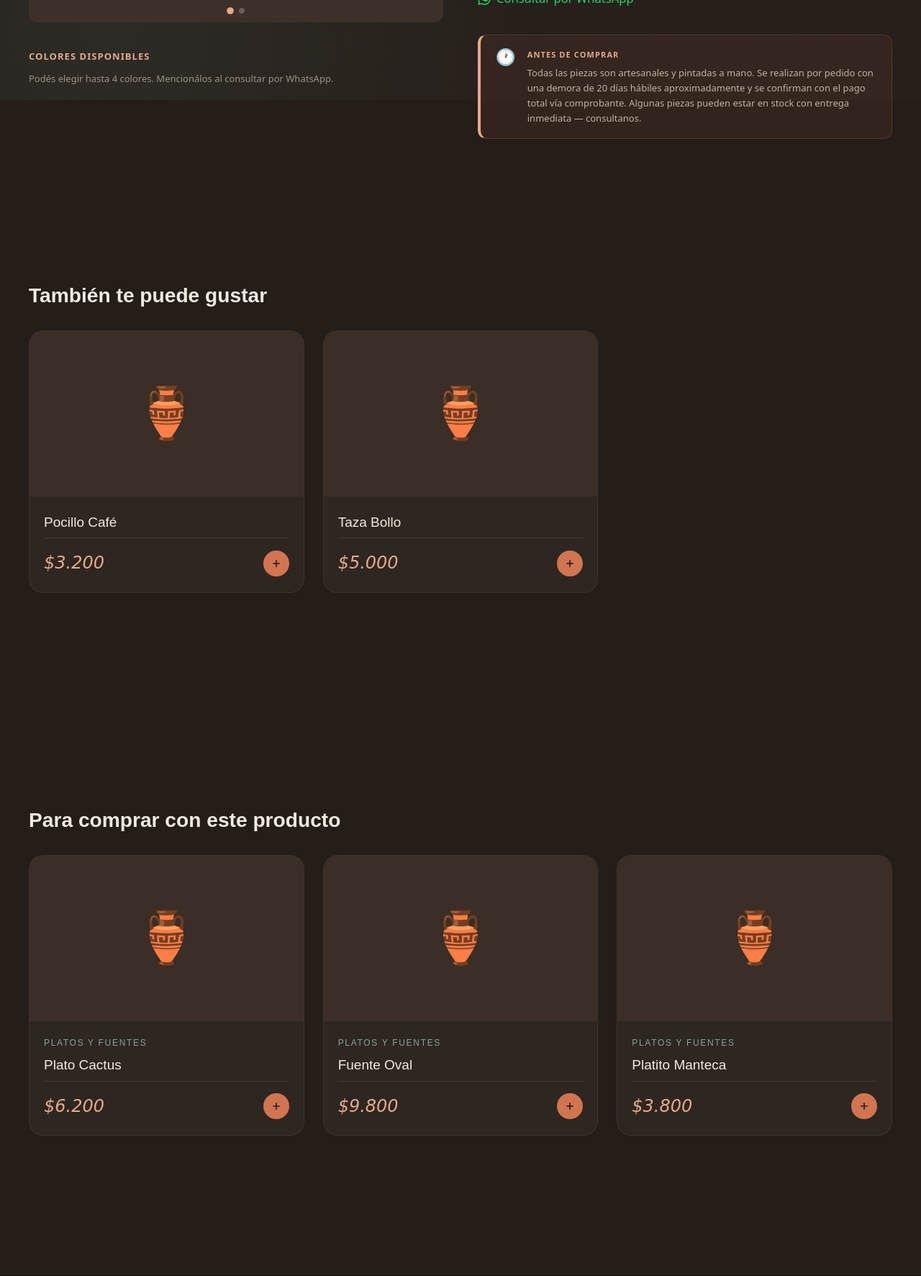
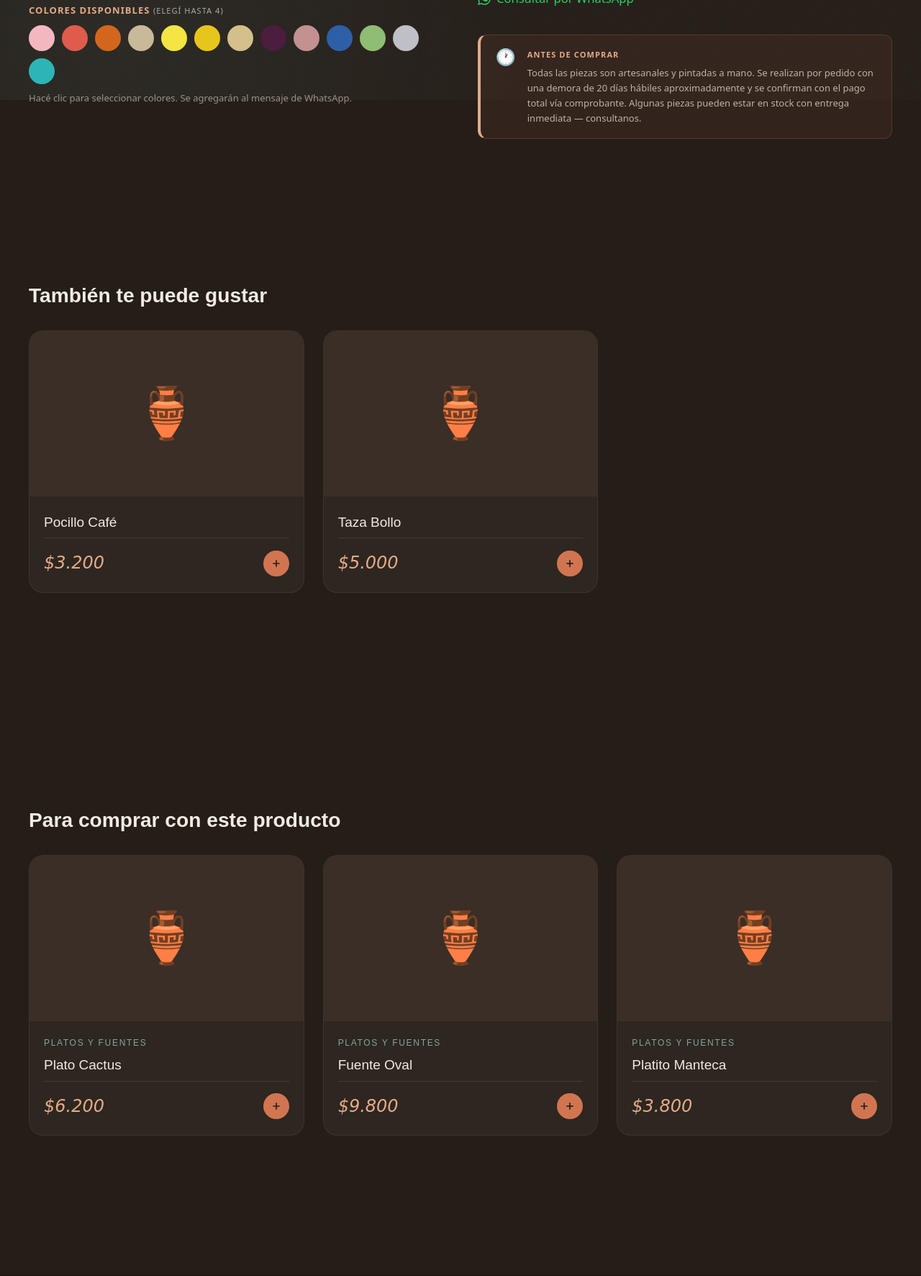
Before and after one commit to DiegoTarditti/terramia, a Flask app: page /producto/1 in a window 1280 px wide. Shown: the part 661-2434 px from the top of the page at 72% size. Run offline with Flask 3, Linux system fonts and the light colour scheme; some libraries are stand-ins or nearby versions; some web fonts are replaced.

Commit message:
feat(tienda): selector de colores interactivo en página de producto
Reemplaza imagen estática de paleta por 13 círculos clicables.
Selección de hasta 4 colores actualiza dinámicamente el link de WhatsApp.

Co-Authored-By: Claude Sonnet 4.6 <noreply@anthropic.com>

```diff
--- a/templates/producto.html
+++ b/templates/producto.html
@@ -27,21 +27,12 @@
               <div class="product-placeholder large"><span>🏺</span></div>
             {% endif %}
           </div>
-          <div class="img-slide">
-            <img src="{{ url_for('static', filename='uploads/paleta-colores.png') }}"
-                 alt="Paleta de colores disponibles">
-          </div>
-        </div>
-        <button class="slider-arrow slider-prev" id="sliderPrev">&#8249;</button>
-        <button class="slider-arrow slider-next" id="sliderNext">&#8250;</button>
-        <div class="img-slider-dots">
-          <button class="img-slider-dot active" data-slide="0"></button>
-          <button class="img-slider-dot" data-slide="1"></button>
         </div>
       </div>
       <div class="paleta-bloque">
-        <div class="paleta-label">Colores disponibles</div>
-        <p class="paleta-nota">Podés elegir hasta 4 colores. Mencionálos al consultar por WhatsApp.</p>
+        <div class="paleta-label">Colores disponibles <span id="colorCount" style="font-size:.85em;font-weight:400;color:#aaa;">(elegí hasta 4)</span></div>
+        <div id="colorGrid" style="display:flex;flex-wrap:wrap;gap:10px;margin-top:10px;"></div>
+        <p class="paleta-nota" id="paletaNota" style="margin-top:8px;">Hacé clic para seleccionar colores. Se agregarán al mensaje de WhatsApp.</p>
       </div>
     </div>
 
@@ -78,7 +69,7 @@
       <p class="sin-stock">Sin stock disponible</p>
       {% endif %}
 
-      <a href="https://wa.me/{{ config.WHATSAPP_NUMBER }}?text=Hola+Terramia%21+Me+interesa+{{ producto.nombre | urlencode }}" class="btn-wa-product" target="_blank">
+      <a href="#" id="waLink" class="btn-wa-product" target="_blank">
         <svg width="18" height="18" viewBox="0 0 24 24" fill="currentColor"><path d="M17.472 14.382c-.297-.149-1.758-.867-2.03-.967-.273-.099-.471-.148-.67.15-.197.297-.767.966-.94 1.164-.173.199-.347.223-.644.075-.297-.15-1.255-.463-2.39-1.475-.883-.788-1.48-1.761-1.653-2.059-.173-.297-.018-.458.13-.606.134-.133.298-.347.446-.52.149-.174.198-.298.298-.497.099-.198.05-.371-.025-.52-.075-.149-.669-1.612-.916-2.207-.242-.579-.487-.5-.669-.51-.173-.008-.371-.01-.57-.01-.198 0-.52.074-.792.372-.272.297-1.04 1.016-1.04 2.479 0 1.462 1.065 2.875 1.213 3.074.149.198 2.096 3.2 5.077 4.487.709.306 1.262.489 1.694.625.712.227 1.36.195 1.871.118.571-.085 1.758-.719 2.006-1.413.248-.694.248-1.289.173-1.413-.074-.124-.272-.198-.57-.347m-5.421 7.403h-.004a9.87 9.87 0 01-5.031-1.378l-.361-.214-3.741.982.998-3.648-.235-.374a9.86 9.86 0 01-1.51-5.26c.001-5.45 4.436-9.884 9.888-9.884 2.64 0 5.122 1.03 6.988 2.898a9.825 9.825 0 012.893 6.994c-.003 5.45-4.437 9.884-9.885 9.884m8.413-18.297A11.815 11.815 0 0012.05 0C5.495 0 .16 5.335.157 11.892c0 2.096.547 4.142 1.588 5.945L.057 24l6.305-1.654a11.882 11.882 0 005.683 1.448h.005c6.554 0 11.89-5.335 11.893-11.893a11.821 11.821 0 00-3.48-8.413z"/></svg>
         Consultar por WhatsApp
       </a>
@@ -170,21 +161,81 @@
     if (parseInt(inp.value) < max) inp.value++;
   });
 
-  // Slider
-  const track = document.getElementById('sliderTrack');
-  const dots = document.querySelectorAll('.img-slider-dot');
-  const total = dots.length;
-  let current = 0;
+  // Paleta de colores
+  const COLORES = [
+    { nombre: 'Rosa pálido',       hex: '#F4B8C1' },
+    { nombre: 'Rojo coral',        hex: '#E05A4B' },
+    { nombre: 'Naranja quemado',   hex: '#D4651A' },
+    { nombre: 'Beige',             hex: '#C9B99A' },
+    { nombre: 'Amarillo limón',    hex: '#F5E642' },
+    { nombre: 'Amarillo medio',    hex: '#E8C619' },
+    { nombre: 'Ocre pálido',       hex: '#D4C08A' },
+    { nombre: 'Berenjena',         hex: '#4A1A3C' },
+    { nombre: 'Rosa viejo',        hex: '#C49090' },
+    { nombre: 'Azul cobalto',      hex: '#2A5EA8' },
+    { nombre: 'Verde pistacho',    hex: '#8FBD72' },
+    { nombre: 'Gris pálido',       hex: '#C0C0C8' },
+    { nombre: 'Turquesa',          hex: '#2AB5B8' },
+  ];
 
-  function goTo(i) {
-    current = (i + total) % total;
-    track.style.transform = `translateX(-${current * 100}%)`;
-    dots.forEach(d => d.classList.remove('active'));
-    dots[current].classList.add('active');
+  const WA_NUM = '{{ config.WHATSAPP_NUMBER }}';
+  const PRODUCTO = '{{ producto.nombre }}';
+  const MAX = 4;
+  const seleccionados = new Set();
+
+  function actualizarWA() {
+    let texto = `Hola Terramia! Me interesa ${PRODUCTO}`;
+    if (seleccionados.size > 0) {
+      const nombres = [...seleccionados].map(i => COLORES[i].nombre).join(', ');
+      texto += `. Colores elegidos: ${nombres}`;
+    }
+    document.getElementById('waLink').href = `https://wa.me/${WA_NUM}?text=${encodeURIComponent(texto)}`;
+    document.getElementById('colorCount').textContent =
+      seleccionados.size > 0 ? `(${seleccionados.size}/${MAX} seleccionados)` : `(elegí hasta ${MAX})`;
   }
 
-  dots.forEach(dot => dot.addEventListener('click', () => goTo(parseInt(dot.dataset.slide))));
-  document.getElementById('sliderPrev')?.addEventListener('click', () => goTo(current - 1));
-  document.getElementById('sliderNext')?.addEventListener('click', () => goTo(current + 1));
+  const grid = document.getElementById('colorGrid');
+  COLORES.forEach((c, i) => {
+    const btn = document.createElement('button');
+    btn.type = 'button';
+    btn.title = `${i + 1}. ${c.nombre}`;
+    btn.dataset.idx = i;
+    btn.style.cssText = `
+      width:36px;height:36px;border-radius:50%;background:${c.hex};
+      border:3px solid transparent;cursor:pointer;transition:transform .15s,border-color .15s;
+      outline:none;position:relative;flex-shrink:0;
+    `;
+    btn.addEventListener('mouseenter', () => {
+      document.getElementById('paletaNota').textContent = `${i + 1}. ${c.nombre}`;
+    });
+    btn.addEventListener('mouseleave', () => {
+      if (seleccionados.size === 0) {
+        document.getElementById('paletaNota').textContent = 'Hacé clic para seleccionar colores. Se agregarán al mensaje de WhatsApp.';
+      } else {
+        const nombres = [...seleccionados].map(j => COLORES[j].nombre).join(', ');
+        document.getElementById('paletaNota').textContent = `Seleccionados: ${nombres}`;
+      }
+    });
+    btn.addEventListener('click', () => {
+      if (seleccionados.has(i)) {
+        seleccionados.delete(i);
+        btn.style.borderColor = 'transparent';
+        btn.style.transform = 'scale(1)';
+      } else {
+        if (seleccionados.size >= MAX) return;
+        seleccionados.add(i);
+        btn.style.borderColor = '#E8660A';
+        btn.style.transform = 'scale(1.15)';
+      }
+      actualizarWA();
+      const nombres = seleccionados.size > 0
+        ? [...seleccionados].map(j => COLORES[j].nombre).join(', ')
+        : 'Hacé clic para seleccionar colores. Se agregarán al mensaje de WhatsApp.';
+      document.getElementById('paletaNota').textContent = seleccionados.size > 0 ? `Seleccionados: ${nombres}` : nombres;
+    });
+    grid.appendChild(btn);
+  });
+
+  actualizarWA();
 </script>
 {% endblock %}
```
